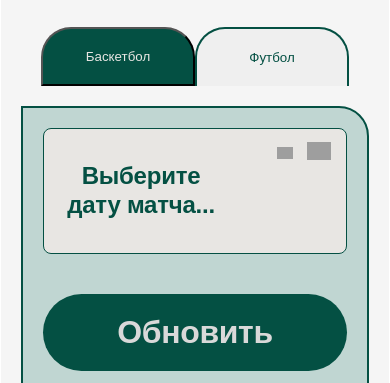
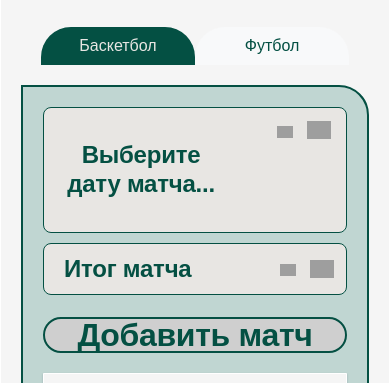
Before and after one commit to feched/Medvedka, a plain HTML site: page index.html in a window 390 px wide. Shown: the part 150-533 px from the top of the page. Drawn offline with Linux system fonts and the light colour scheme; grey boxes are pictures that could not be loaded.

Commit message:
edit file

```diff
--- a/function.js
+++ b/function.js
@@ -145,3 +145,37 @@ window.onload = function() {
 function getId(id) {
     return document.getElementById(id);
 }
+
+
+document.addEventListener('DOMContentLoaded', function() {
+    const tabs = document.querySelectorAll('.sport-tabs button');
+    const basketballCalendar = document.getElementById('basketballCalendar');
+    const footballCalendar = document.getElementById('footballCalendar');
+
+    tabs.forEach(tab => {
+        tab.addEventListener('click', function() {
+            const tabId = this.getAttribute('data-tab');
+
+            // Деактивируем все вкладки
+            tabs.forEach(t => {
+                t.classList.remove('tab-active');
+                t.classList.add('tab-inactive');
+            });
+
+            // Активируем выбранную вкладку
+            this.classList.remove('tab-inactive');
+            this.classList.add('tab-active');
+
+            // Скрываем все календари
+            basketballCalendar.style.display = 'none';
+            footballCalendar.style.display = 'none';
+
+            // Отображаем выбранный календарь
+            if (tabId === 'basketball') {
+                basketballCalendar.style.display = 'block';
+            } else if (tabId === 'football') {
+                footballCalendar.style.display = 'block';
+            }
+        });
+    });
+});
--- a/index.html
+++ b/index.html
@@ -7,6 +7,7 @@
   <link rel="stylesheet" href="style.css">
 </head>
 <body>
+
     <section class="calendar-container">
       <header class="sports-club-header">
           <img loading="lazy"
@@ -20,8 +21,8 @@
 
       <nav class="sport-tabs">
         <div class="tab-container">
-          <button class="tab-active">Баскетбол</button>
-          <button class="tab-inactive">Футбол</button>
+          <button class="tab-active" data-tab="basketball">Баскетбол</button>
+          <button class="tab-inactive" data-tab="football">Футбол</button>
         </div>
       </nav>
 
@@ -35,8 +36,29 @@
                 <img src="https://cdn.builder.io/api/v1/image/assets/TEMP/25284f77e0e36e5ee1b79bf65029664c7c09363b30a83b6deefb9db8d6090277?placeholderIfAbsent=true&apiKey=95a887375cb24fef8e2ac21e00124103" alt="Dropdown Arrow" class="arrow-icon" />
               </div>
             </div>
-            <button class="update-btn">Обновить</button>
+
+<section class="match-result-container">
+  <h2 class="match-result-title">Итог матча</h2>
+  <div class="icons-wrapper">
+    <img
+      loading="lazy"
+      src="https://cdn.builder.io/api/v1/image/assets/TEMP/18747c064caf23ecf09ac68df083dbc3fb0fae665bbacc473694078946681b86?placeholderIfAbsent=true&apiKey=95a887375cb24fef8e2ac21e00124103"
+      class="icon-score"
+      alt="Match score indicator"
+    />
+    <img
+      loading="lazy"
+      src="https://cdn.builder.io/api/v1/image/assets/TEMP/25284f77e0e36e5ee1b79bf65029664c7c09363b30a83b6deefb9db8d6090277?placeholderIfAbsent=true&apiKey=95a887375cb24fef8e2ac21e00124103"
+      class="icon-result"
+      alt="Match result status"
+    />
+  </div>
+</section>
+<button class="add-match-button" tabindex="0" aria-label="Add match">
+  Добавить матч
+</button>
           </div>
+
 
           <section class="calendar-container">
             <div class="calendar-wrapper">
--- a/style.css
+++ b/style.css
@@ -126,6 +126,27 @@ a {
   font-size: 32px;
   font-weight: 700;
 }
+
+.tab-active {
+  background-color: #007BFF;
+  color: white;
+  border-bottom: 2px solid #007BFF;
+}
+
+.tab-inactive {
+  background-color: #f8f9fa;
+  color: #007BFF;
+  border-bottom: 2px solid transparent;
+}
+
+.tab-container button {
+  padding: 10px 20px;
+  border: none;
+  cursor: pointer;
+  font-size: 16px;
+  outline: none;
+}
+
 
 .tab-active,
 .tab-inactive {
@@ -542,3 +563,95 @@ thead td {
     margin-top: 40px;
   }
 }
+
+.calendar-dropdown {
+  position: absolute;
+  background-color: white;
+  border: 1px solid #ccc;
+  box-shadow: 0 4px 8px rgba(0, 0, 0, 0.1);
+  z-index: 1000;
+  width: 100%;
+}
+
+.calendar-dropdown.show {
+  display: block;
+}
+
+.match-result-container {
+  border-radius: 8px;
+  background-color: rgba(232, 230, 227, 1);
+  display: flex;
+  margin-top: 10px;
+  width: 426px;
+  max-width: 100%;
+  gap: 20px;
+  justify-content: space-between;
+  padding: 11px 12px 11px 80px;
+  border: 1px solid rgba(4, 80, 67, 1);
+}
+
+.match-result-title {
+  color: rgba(4, 80, 67, 1);
+  letter-spacing: -0.24px;
+  text-align: center;
+  margin: auto 0;
+  font: 700 24px Lexend, sans-serif;
+}
+
+.icons-wrapper {
+  display: flex;
+  gap: 11px;
+}
+
+.icon-score {
+  aspect-ratio: 1.83;
+  object-fit: contain;
+  object-position: center;
+  width: 22px;
+  align-self: start;
+  margin-top: 9px;
+}
+
+.icon-result {
+  aspect-ratio: 0.96;
+  object-fit: contain;
+  object-position: center;
+  width: 24px;
+}
+
+@media (max-width: 991px) {
+  .match-result-container {
+    padding-left: 20px;
+  }
+}
+
+.add-match-button {
+  border-radius: 122px;
+  background-color: rgba(207, 207, 207, 1);
+  margin: 22px 0 0;
+  color: rgba(4, 80, 67, 1);
+  text-align: center;
+  letter-spacing: -0.32px;
+  padding: 18px 70px 10px;
+  font: 700 32px/1 Lexend, sans-serif;
+  border: 2px solid rgba(4, 80, 67, 1);
+  cursor: pointer;
+}
+
+.visually-hidden {
+  position: absolute;
+  width: 1px;
+  height: 1px;
+  padding: 0;
+  margin: -1px;
+  overflow: hidden;
+  clip: rect(0, 0, 0, 0);
+  border: 0;
+}
+
+@media (max-width: 991px) {
+  .add-match-button {
+    max-width: 100%;
+    padding: 0 20px;
+  }
+}
```
